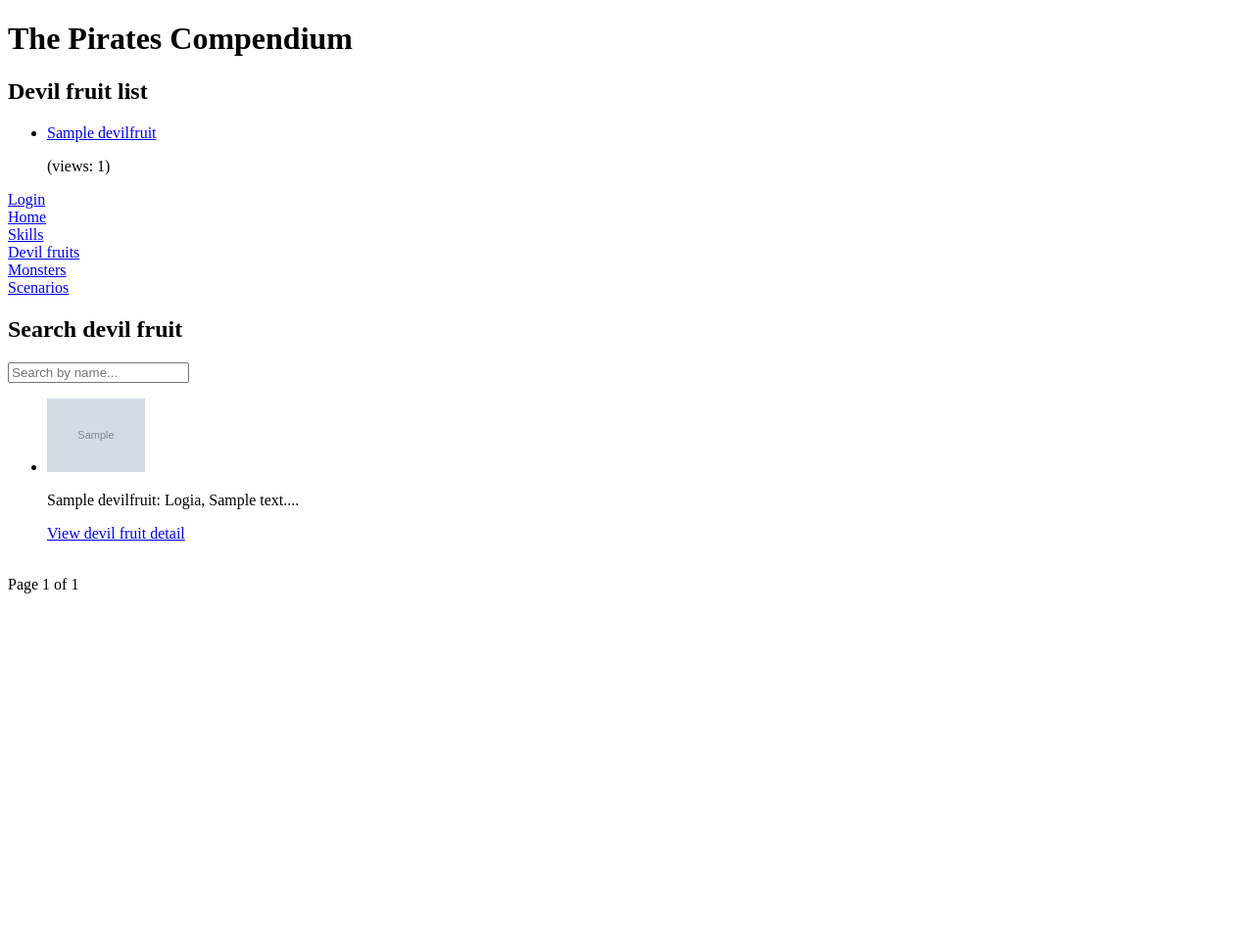
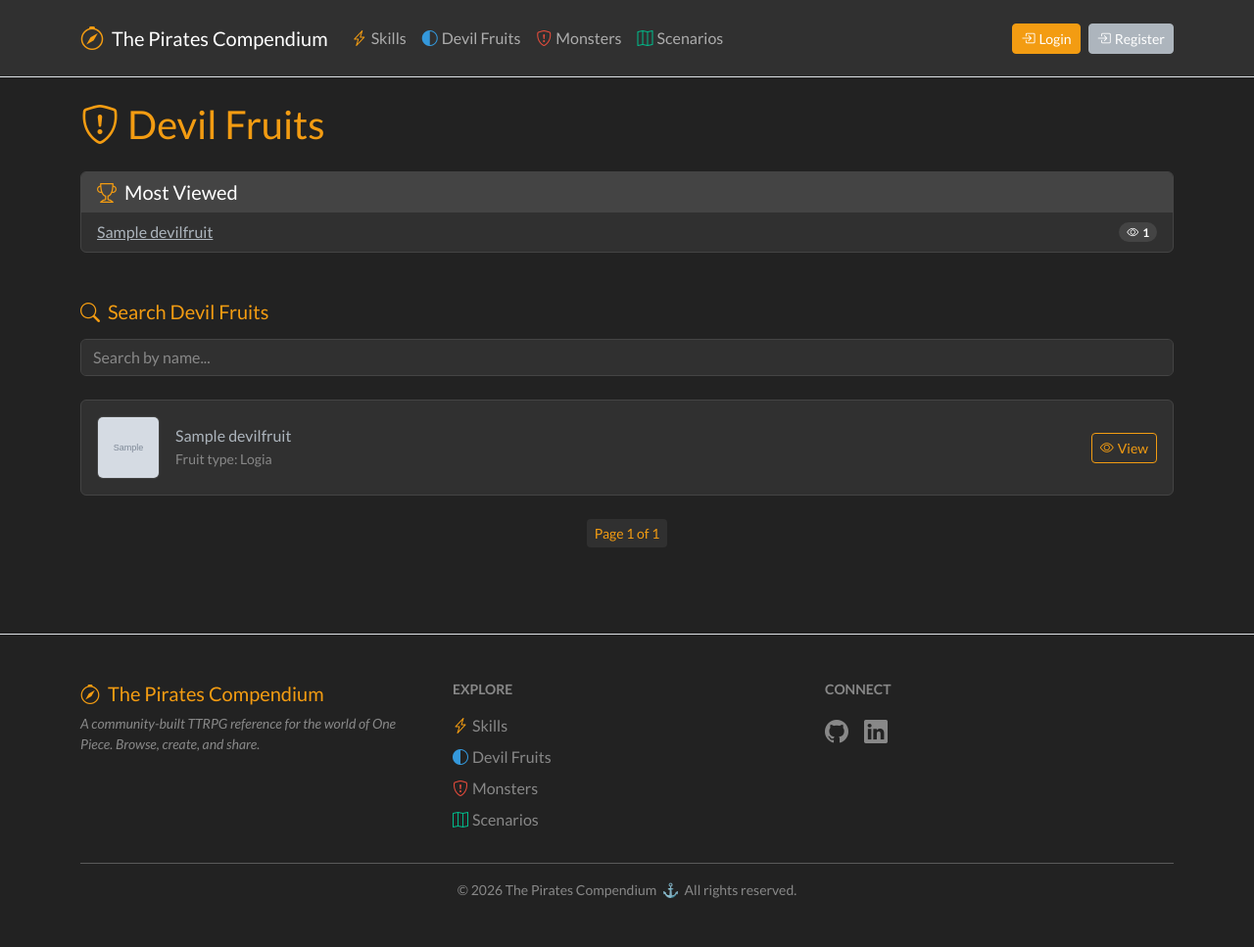
Before and after one commit to SerhiiHryniuk/the-pirates-compendium, a Django app: page /compendium/devil-fruit/ in a window 1280 px wide. Shown: the whole page at 98% size. Before the commit the page ends 606 px from the top, so only its background shows below. Run offline with Django 5.2, Linux system fonts and the light colour scheme; tables that the repository leaves empty hold one stand-in row (values such as "Sample post"); grey boxes marked "Sample" are stand-in pictures; some libraries are stand-ins or nearby versions.

Commit message:
style: add styles to devil fruits list page

```diff
--- a/templates/compendium/devil_fruits_templates/devil_fruit_list.html
+++ b/templates/compendium/devil_fruits_templates/devil_fruit_list.html
@@ -1,84 +1,138 @@
-<!DOCTYPE html>
-<html lang="en">
-<head>
-  <meta charset="UTF-8">
-  <title>The Pirates Compendium - Devil fruit list</title>
-  <script src="https://unpkg.com/htmx.org@1.9.10"></script>
-</head>
-<body>
-  <h1>The Pirates Compendium</h1>
-  <h2>Devil fruit list</h2>
-  <ul>
+{% extends "compendium/base.html" %}
+
+{% block title %}Devil Fruits — The Pirates Compendium{% endblock %}
+
+{% block content %}
+
+  <div class="d-flex justify-content-between align-items-center mb-4">
+    <h2 class="text-warning mb-0">
+      <i class="bi bi-shield-exclamation me-2"></i>Devil Fruits
+    </h2>
+    {% if user.is_authenticated %}
+      <a href="{% url 'compendium:monster_create' %}" class="btn btn-warning btn-sm">
+        <i class="bi bi-plus-circle me-1"></i>Add Devil Fruit
+      </a>
+    {% endif %}
+  </div>
+
+  <div class="card border-secondary mb-5">
+    <div class="card-header border-secondary">
+      <h5 class="mb-0"><i class="bi bi-trophy me-2 text-warning"></i>Most Viewed</h5>
+    </div>
+    <ul class="list-group list-group-flush">
       {% for devil_fruit in top_devil_fruits %}
-      <li>
-        <a href="{% url "compendium:devil_fruit_detail" slug=devil_fruit.slug %}">{{ devil_fruit.name }}</a>
-        <p>(views: {{ devil_fruit.view_count }})</p>
+        <li class="list-group-item d-flex justify-content-between align-items-center bg-transparent border-secondary">
+          <a href="{% url 'compendium:devil_fruit_detail' slug=devil_fruit.slug %}" class="text-light">
+            {{ devil_fruit.name }}
+          </a>
+          <span class="badge bg-secondary rounded-pill">
+            <i class="bi bi-eye me-1"></i>{{ devil_fruit.view_count }}
+          </span>
+        </li>
+      {% empty %}
+        <li class="list-group-item text-muted fst-italic bg-transparent border-secondary">
+          No devil fruits yet.
         </li>
       {% endfor %}
     </ul>
-  {% if user.is_authenticated %}
-    <p>User: {{ user.username }}</p>
-    <form action="{% url "logout" %}" method=post>
-      {% csrf_token %}
-      <input type="hidden" name="next" value="{{ request.path }}" />
-      <button type="submit">Logout</button>
-    </form>
-    <a href="{% url "compendium:devil_fruit_create" %}">Add devil fruit</a>
-  {% else %}
-    <a href="{% url "login" %}">Login</a>
-  {% endif %}
-  <br>
-  <a href="{% url "compendium:index" %}">Home</a>
-  <br>
-  <a href="{% url "compendium:skill_list" %}">Skills</a>
-  <br>
-  <a href="{% url "compendium:devil_fruit_list" %}">Devil fruits</a>
-  <br>
-  <a href="{% url "compendium:monster_list" %}">Monsters</a>
-  <br>
-  <a href="{% url "compendium:scenario_list" %}">Scenarios</a>
-  <h2>Search devil fruit</h2>
-  <label>
+  </div>
+
+  <div class="mb-4">
+    <h5 class="text-warning mb-3">
+      <i class="bi bi-search me-2"></i>Search Devil Fruits
+    </h5>
     <input
       type="text"
       name="search"
+      class="form-control bg-dark text-light border-secondary"
       placeholder="Search by name..."
       hx-get="{% url 'compendium:devil_fruit_search' %}"
-        hx-trigger="keyup changed delay:300"
+      hx-trigger="keyup changed delay:300ms"
       hx-target="#devil-fruit-results"
     >
-  </label>
+  </div>
+
   <div id="devil-fruit-results">
     {% if devil_fruit_list %}
-      <ul>
+      <div class="row g-3">
         {% for devil_fruit in devil_fruit_list %}
-          <li>
-            <img src="{{ devil_fruit.image.url }}" alt="{{ devil_fruit.name }}" width="100">
-            <p>{{ devil_fruit }}</p>
-            <a href="{% url "compendium:devil_fruit_detail" slug=devil_fruit.slug %}">View devil fruit detail</a>
-            <br>
+          <div class="col-12">
+            <div class="card border-secondary">
+              <div class="card-body d-flex justify-content-between align-items-center gap-3">
+
+                <img
+                  src="{{ devil_fruit.image.url }}"
+                  alt="{{ devil_fruit.name }}"
+                  class="rounded border border-secondary flex-shrink-0"
+                  style="width: 64px; height: 64px; object-fit: cover;"
+                >
+
+                <div class="flex-grow-1">
+                  <h6 class="card-title mb-1 text-light">{{ devil_fruit.name }}</h6>
+                  <div class="d-flex gap-3 text-muted small">
+                    <span>Fruit type: {{ devil_fruit.fruit_type }}</span>
+                  </div>
+                </div>
+
+                <div class="d-flex gap-2 flex-shrink-0">
+                  <a href="{% url 'compendium:devil_fruit_detail' slug=devil_fruit.slug %}"
+                     class="btn btn-outline-warning btn-sm">
+                    <i class="bi bi-eye me-1"></i>View
+                  </a>
                   {% if user.is_authenticated %}
-              <a href="{% url "compendium:devil_fruit_update" slug=devil_fruit.slug %}">Edit devil fruit detail</a>
+                    <a href="{% url 'compendium:devil_fruit_update' slug=devil_fruit.slug %}"
+                       class="btn btn-outline-light btn-sm">
+                      <i class="bi bi-pencil me-1"></i>Edit
+                    </a>
                   {% endif %}
-            <br>
                   {% if user == devil_fruit.author %}
-              <a href="{% url "compendium:devil_fruit_delete" slug=devil_fruit.slug %}">Delete devil fruit</a>
-            {% endif %}
-          </li>
-        {% endfor %}
-      </ul>
-      <p>Page {{ page_obj.number }} of {{ page_obj.paginator.num_pages }}</p>
-      {% if page_obj.has_previous %}
-        <a href="?page=1">First</a>
-        <a href="?page={{ page_obj.previous_page_number }}">Previous</a>
-      {% endif %}
-      {% if page_obj.has_next %}
-        <a href="?page={{ page_obj.next_page_number }}">Next</a>
-        <a href="?page={{ page_obj.paginator.num_pages }}">Last</a>
-      {% endif %}
-    {% else %}
-      <p>No devil fruit yet.</p>
+                    <a href="{% url 'compendium:devil_fruit_delete' slug=devil_fruit.slug %}"
+                       class="btn btn-outline-danger btn-sm">
+                      <i class="bi bi-trash me-1"></i>Delete
+                    </a>
                   {% endif %}
                 </div>
-</body>
-</html>
+
+              </div>
+            </div>
+          </div>
+        {% endfor %}
+      </div>
+
+      <nav class="mt-4">
+        <ul class="pagination pagination-sm justify-content-center">
+          {% if page_obj.has_previous %}
+            <li class="page-item">
+              <a class="page-link bg-dark text-light border-secondary" href="?page=1">First</a>
+            </li>
+            <li class="page-item">
+              <a class="page-link bg-dark text-light border-secondary"
+                 href="?page={{ page_obj.previous_page_number }}">Previous</a>
+            </li>
+          {% endif %}
+
+          <li class="page-item disabled">
+            <span class="page-link bg-dark text-warning border-secondary">
+              Page {{ page_obj.number }} of {{ page_obj.paginator.num_pages }}
+            </span>
+          </li>
+
+          {% if page_obj.has_next %}
+            <li class="page-item">
+              <a class="page-link bg-dark text-light border-secondary"
+                 href="?page={{ page_obj.next_page_number }}">Next</a>
+            </li>
+            <li class="page-item">
+              <a class="page-link bg-dark text-light border-secondary"
+                 href="?page={{ page_obj.paginator.num_pages }}">Last</a>
+            </li>
+          {% endif %}
+        </ul>
+      </nav>
+
+    {% else %}
+      <p class="text-muted fst-italic">No monsters found.</p>
+    {% endif %}
+  </div>
+
+{% endblock %}
```
Also changed, not shown: templates/compendium/devil_fruits_templates/devil_fruit_search_results.html (+66 -17 lines). Lines whose indentation alone changed are shown as unchanged.
